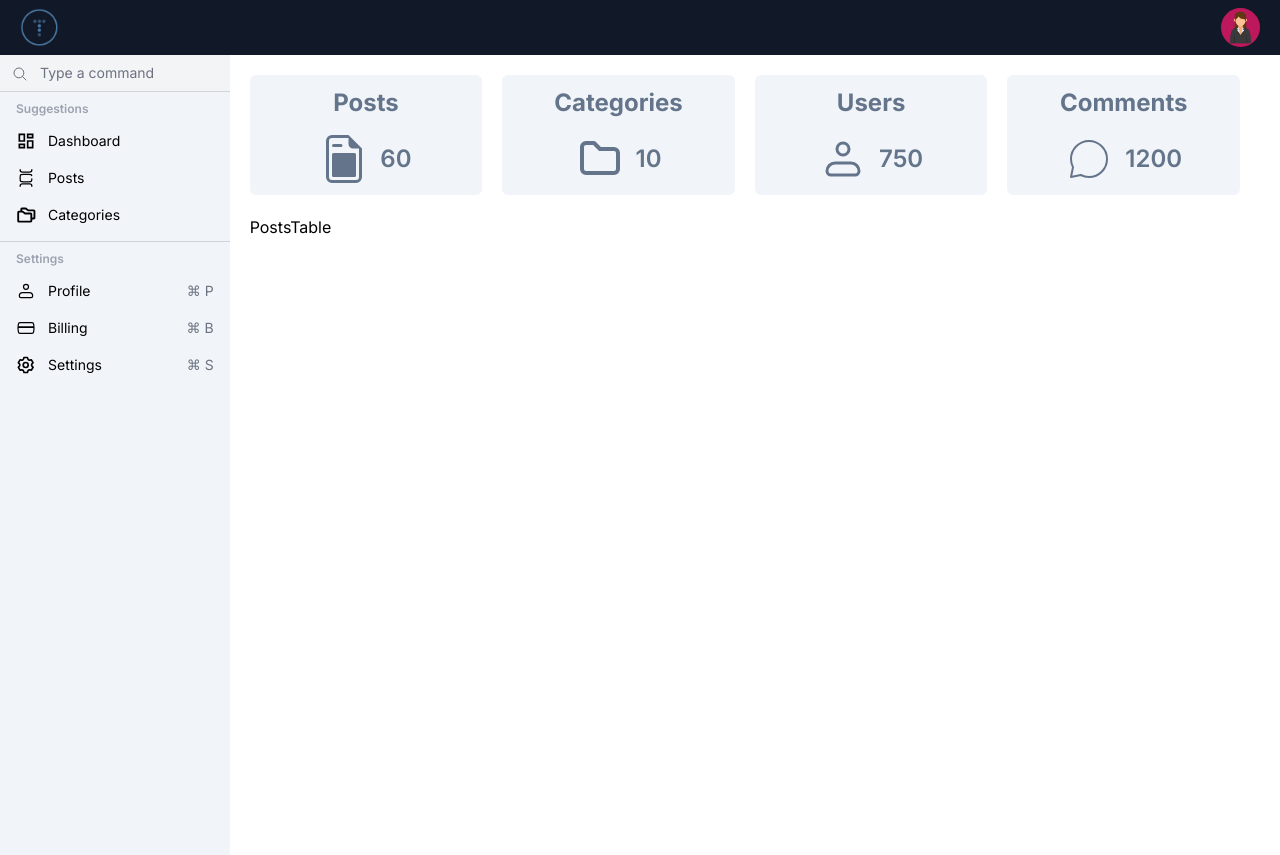
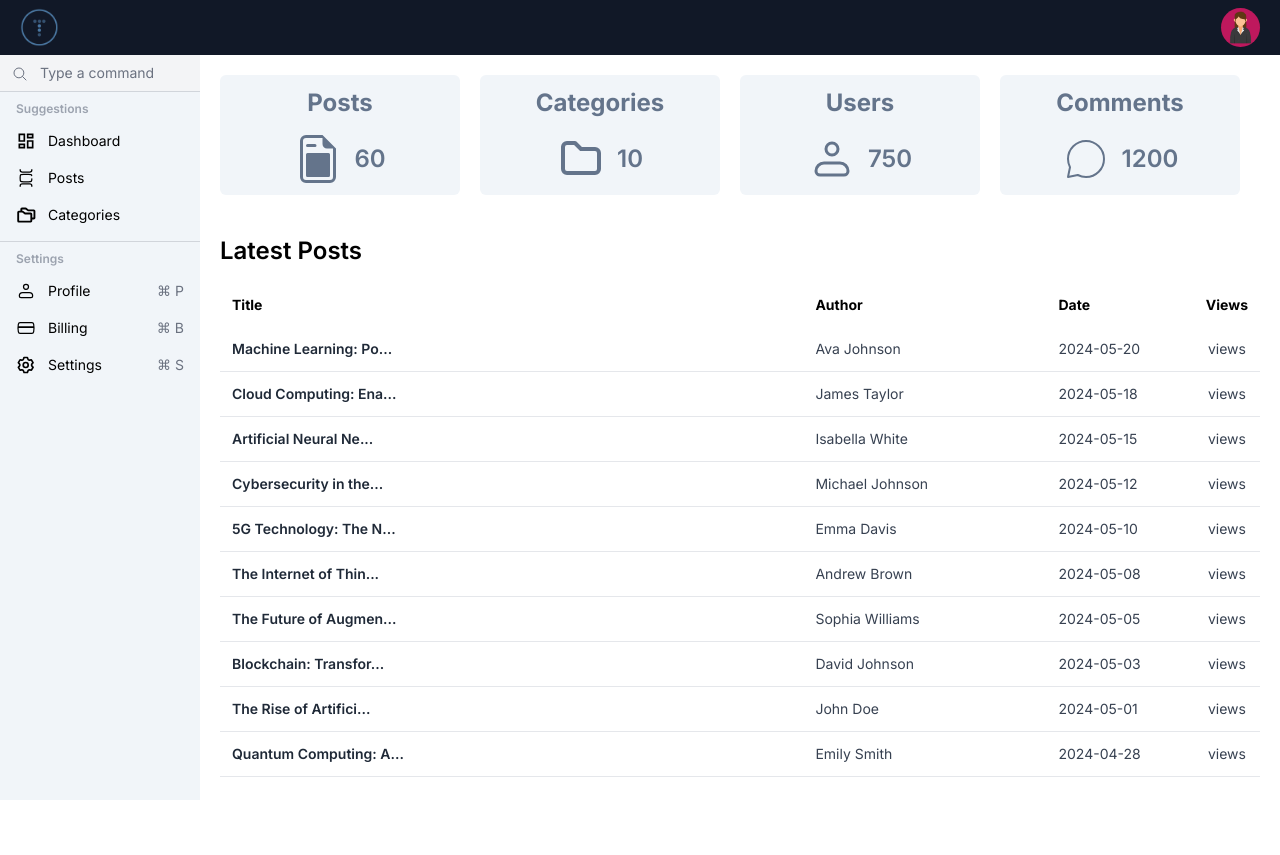
Before and after one commit to NourAlSalhi/Admin-Dashboard, a Next.js app: page / in a window 1280 px wide. After the commit the page ends 800 px from the top, so only its background shows below. Built offline with nearby package versions, Linux system fonts and the light colour scheme.

Commit message:
add post table

```diff
--- a/app/layout.tsx
+++ b/app/layout.tsx
@@ -18,13 +18,15 @@ export default function RootLayout({
   return (
     <html lang="en">
       <body className={inter.className}>
-        <Navbar />
-        <div className="flex h-screen">
-          <div className="hidden md:block bg-slate-100 h-full w-[250px]">
-            <Sidebar />
-          </div>
-          <div className="overflow-hidden p-4 md:p-5 w-[1140px]">
-            {children}
+        <div className="flex flex-col h-screen">
+          <Navbar />
+          <div className="flex flex-1 overflow-hidden">
+            <div className="hidden md:block bg-slate-100 w-[200px]">
+              <Sidebar />
+            </div>
+            <main className="flex-1 overflow-auto p-4 md:p-5">
+              {children}
+            </main>
           </div>
         </div>
       </body>
--- a/app/page.tsx
+++ b/app/page.tsx
@@ -33,7 +33,9 @@ export default function Home() {
           }
         />
       </div>
-      <PostsTable />
+      <div className="mt-10">
+      <PostsTable limit={10} title="Latest Posts"/>
+      </div>
     </div>
   );
 }
--- a/components/PostsTable/index.tsx
+++ b/components/PostsTable/index.tsx
@@ -1,11 +1,51 @@
-import posts from '@/content/posts'
-import { Post } from '@/types/posts'
-import type { PostsTableProps } from '../types'
+import posts from "@/content/posts";
+import { Post } from "@/types/posts";
+import type { PostsTableProps } from "../types";
 
-const PostsTable = () => {
+const PostsTable: React.FC<PostsTableProps> = ({ limit, title }) => {
+  const sortedPosts: Post[] = [...posts].sort(
+    (a, b) => new Date(b.date).getTime() - new Date(a.date).getTime()
+  );
+  const filteredPosts = limit ? sortedPosts.slice(0, limit) : sortedPosts;
+
   return (
-    <div>PostsTable</div>
-  )
-}
+    <div className="w-full overflow-x-auto">
+      <h3 className="text-2xl mb-4 font-semibold">{title ? title : "Posts"}</h3>
+      <table className="min-w-full">
+        <thead>
+          <tr className="text-left text-sm font-semibold">
+            <th className="p-3 w-1/2 md:w-[60%]">Title</th>
+            <th className="p-3 hidden md:table-cell w-1/4">Author</th>
+            <th className="p-3 hidden md:table-cell w-1/6">Date</th>
+            <th className="p-3 w-1/6">Views</th>
+          </tr>
+        </thead>
+        <tbody>
+          {filteredPosts.map((post) => (
+            <tr key={post.id} className="border-b">
+              <td className="p-3 text-sm text-gray-700">
+                <div className="truncate font-semibold text-gray-800">
+                  {post.title.length > 20
+                    ? `${post.title.slice(0, 20)}...`
+                    : post.title}
+                </div>
+                <div className="text-gray-500 text-xs mt-1 block md:hidden">
+                  {post.author} | {post.date}
+                </div>
+              </td>
+              <td className="p-3 text-sm text-gray-700 hidden md:table-cell">
+                {post.author}
+              </td>
+              <td className="p-3 text-sm text-gray-700 hidden md:table-cell">
+                {post.date}
+              </td>
+              <td className="p-3 text-sm text-gray-700 text-center">views</td>
+            </tr>
+          ))}
+        </tbody>
+      </table>
+    </div>
+  );
+};
 
-export default PostsTable
+export default PostsTable;
```
